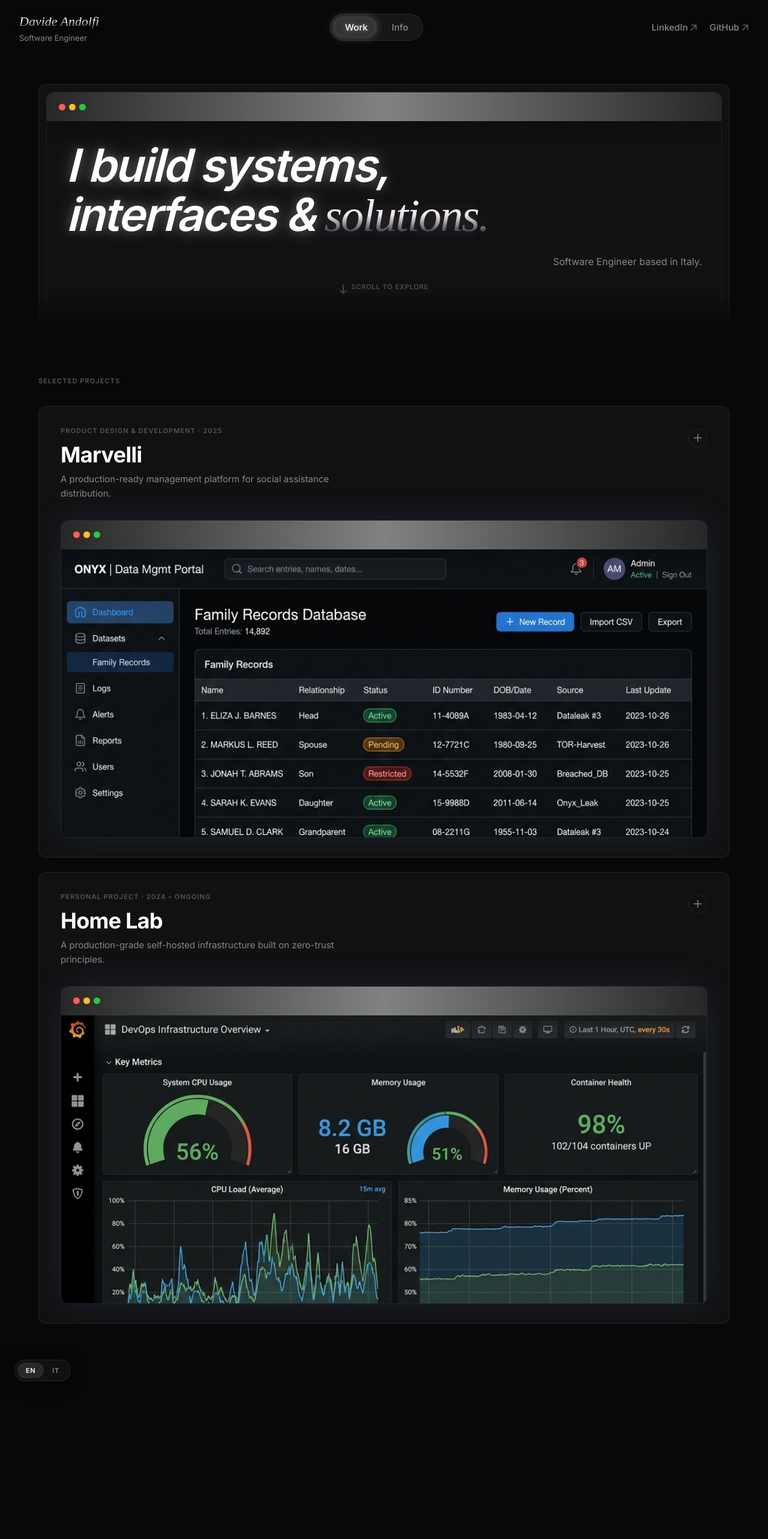
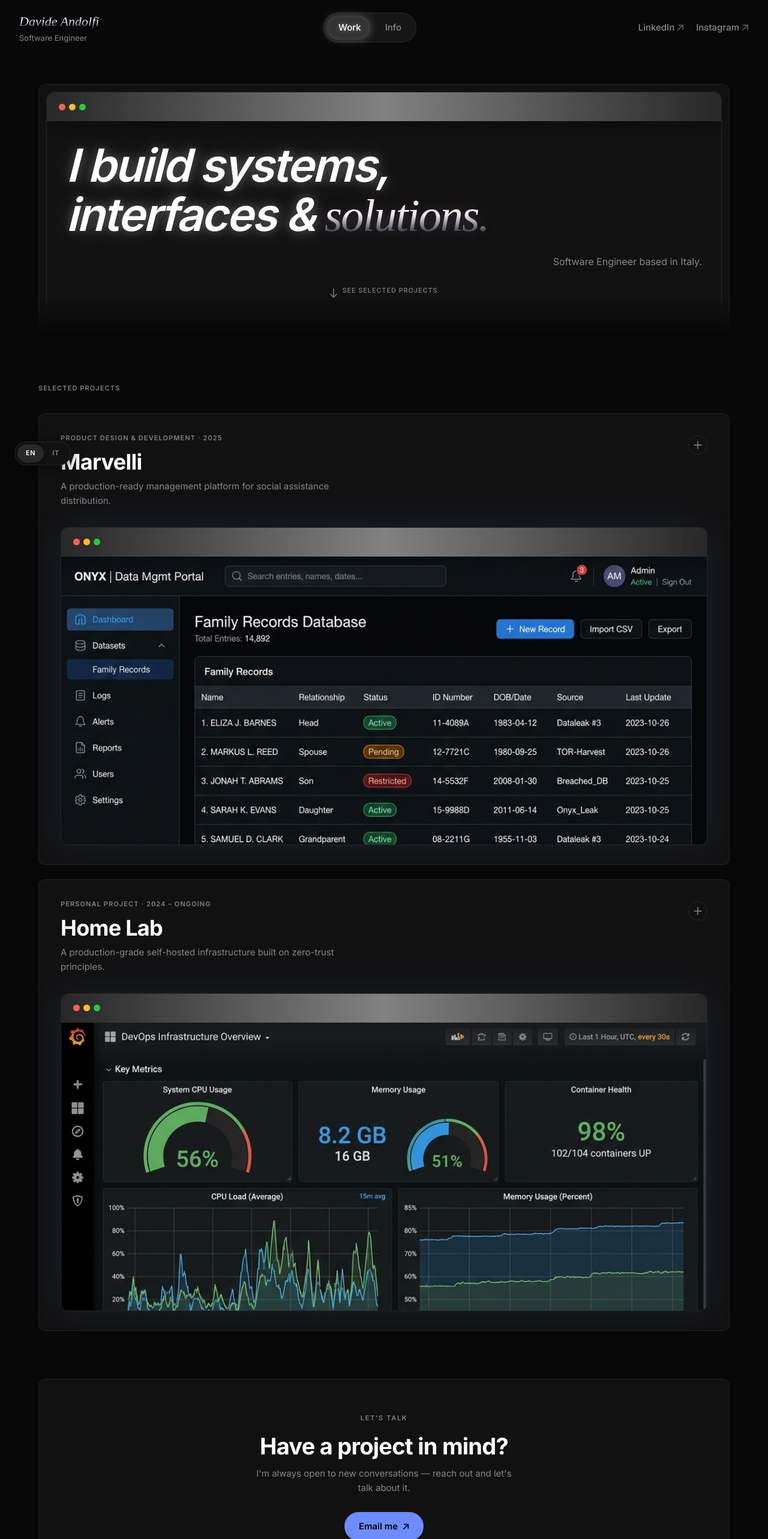
Before and after one commit to DadoBot/portfolio, a React (Vite) app: page / in a window 1280 px wide. Shown: the top 2566 px of the page at 60% size. Before the commit the page ends 2327 px from the top, so only its background shows below. Built offline with nearby package versions, Linux system fonts and the light colour scheme; a web font is replaced by a local one.

Commit message:
feat: enhance portfolio layout and functionality with new sections, improved accessibility, and updated styles

```diff
--- a/src/components/AboutSection.jsx
+++ b/src/components/AboutSection.jsx
@@ -56,13 +56,13 @@ export default function AboutSection({ t }) {
                 <img src={aboutPhoto} alt="Davide Andolfi" className="pw-img" />
               </div>
 
-              <div className="pw-text-wrap block-mission-text" style={{ marginTop: '100px' }}>
-                <h3 className="pw-h3">{t.about.mission_title}</h3>
-                <p className="pw-p">{t.about.mission_text}</p>
+              <div className="pw-text-wrap block-volunt-text" style={{ marginTop: '100px' }}>
+                <h2 className="pw-h3">{t.about.volunteering_title}</h2>
+                <p className="pw-p">{t.about.volunteering_text}</p>
               </div>
 
-              <div className="pw-img-wrap block-volunt-photo" style={{ marginTop: '80px' }}>
-                <img src={volunteeringPhoto} alt="Volunteering" className="pw-img" />
+              <div className="pw-img-wrap block-mission-photo" style={{ marginTop: '80px' }}>
+                <img src={missionPhoto} alt="Mission" className="pw-img" />
               </div>
             </div>
 
@@ -72,13 +72,13 @@ export default function AboutSection({ t }) {
                 <p className="pw-p pw-p--large">{t.about.bio}</p>
               </div>
 
-              <div className="pw-img-wrap block-mission-photo" style={{ marginTop: '80px' }}>
-                <img src={missionPhoto} alt="Mission" className="pw-img" />
+              <div className="pw-img-wrap block-volunt-photo" style={{ marginTop: '80px' }}>
+                <img src={volunteeringPhoto} alt="Volunteering" className="pw-img" />
               </div>
 
-              <div className="pw-text-wrap block-volunt-text" style={{ marginTop: '160px' }}>
-                <h3 className="pw-h3">{t.about.volunteering_title}</h3>
-                <p className="pw-p">{t.about.volunteering_text}</p>
+              <div className="pw-text-wrap block-mission-text" style={{ marginTop: '160px' }}>
+                <h2 className="pw-h3">{t.about.mission_title}</h2>
+                <p className="pw-p">{t.about.mission_text}</p>
               </div>
             </div>
           </div>
--- a/src/components/Navbar.jsx
+++ b/src/components/Navbar.jsx
@@ -46,13 +46,13 @@ export default function Navbar({ activeView, onViewChange, t }) {
           <ArrowUpRight />
         </a>
         <a
-          id="link-github"
+          id="link-instagram"
           className="navbar__link"
-          href="https://github.com/DadoBot"
+          href="https://www.instagram.com/giandolf_34/"
           target="_blank"
           rel="noopener noreferrer"
         >
-          {t.nav.github}
+          {t.nav.instagram}
           <ArrowUpRight />
         </a>
       </div>
--- a/src/components/ProjectCard.jsx
+++ b/src/components/ProjectCard.jsx
@@ -30,22 +30,28 @@ export default function ProjectCard({ project, lang, t, index }) {
     return () => observer.disconnect();
   }, []);
 
+  const toggleOpen = () => setOpen(o => !o);
+  const handleKeyDown = e => {
+    if (e.key === 'Enter' || e.key === ' ' || e.key === 'Spacebar') {
+      e.preventDefault();
+      toggleOpen();
+    }
+  };
+
   return (
     <article
       id={`project-${project.id}`}
       ref={cardRef}
       className="project-card fade-in"
       style={{ transitionDelay: `${index * 0.1}s` }}
+      onClick={toggleOpen}
+      role="button"
+      tabIndex={0}
+      aria-expanded={open}
+      onKeyDown={handleKeyDown}
     >
       {/* Header — always visible */}
-      <div
-        className="project-card__header"
-        onClick={() => setOpen(o => !o)}
-        role="button"
-        tabIndex={0}
-        aria-expanded={open}
-        onKeyDown={e => e.key === 'Enter' && setOpen(o => !o)}
-      >
+      <div className="project-card__header">
         <div>
           <p className="project-card__meta">{data.meta}</p>
           <h2 className="project-card__title">{data.title}</h2>
@@ -81,17 +87,17 @@ export default function ProjectCard({ project, lang, t, index }) {
         <div className="project-card__details">
           <div className="project-detail-grid">
             <div className="project-detail-block">
-              <h4>{t.projects.role}</h4>
+              <h3>{t.projects.role}</h3>
               <p>{data.role}</p>
             </div>
             <div className="project-detail-block">
-              <h4>{t.projects.approach}</h4>
+              <h3>{t.projects.approach}</h3>
               <p>{data.approach}</p>
             </div>
           </div>
 
           <div className="project-detail-block">
-            <h4>{t.projects.learnings}</h4>
+            <h3>{t.projects.learnings}</h3>
             <ul className="project-learnings">
               {data.learnings.map((item, i) => (
                 <li key={i}>{item}</li>
--- a/src/components/WorkSection.jsx
+++ b/src/components/WorkSection.jsx
@@ -3,17 +3,27 @@ import ProjectCard from './ProjectCard';
 import projects from '../data/projects';
 
 function ScrollIndicator({ label }) {
+  const handleClick = () => {
+    document.getElementById('projects-list')?.scrollIntoView({ behavior: 'smooth', block: 'start' });
+  };
   return (
-    <div className="scroll-indicator" aria-hidden="true">
-      <div className="scroll-indicator__arrow">
+    <button type="button" className="scroll-indicator" onClick={handleClick}>
+      <span className="scroll-indicator__arrow" aria-hidden="true">
         <svg width="12" height="16" viewBox="0 0 12 16" fill="none">
           <path d="M6 1V15M6 15L1 10M6 15L11 10" stroke="currentColor" strokeWidth="1.5" strokeLinecap="round" strokeLinejoin="round" />
         </svg>
-      </div>
+      </span>
       <span>{label}</span>
-    </div>
+    </button>
   );
 }
+
+const ArrowUpRight = () => (
+  <svg width="11" height="11" viewBox="0 0 10 10" fill="none" aria-hidden="true">
+    <path d="M1.5 8.5L8.5 1.5M8.5 1.5H2.5M8.5 1.5V7.5"
+      stroke="currentColor" strokeWidth="1.5" strokeLinecap="round" strokeLinejoin="round" />
+  </svg>
+);
 
 export default function WorkSection({ lang, t }) {
   return (
@@ -36,7 +46,7 @@ export default function WorkSection({ lang, t }) {
 
         {/* Projects */}
         <p className="section-label">{t.projects.label}</p>
-        <div className="projects-list">
+        <div id="projects-list" className="projects-list">
           {projects.map((project, i) => (
             <ProjectCard
               key={project.id}
@@ -48,6 +58,17 @@ export default function WorkSection({ lang, t }) {
           ))}
         </div>
 
+        {/* Closing CTA */}
+        <div className="work-cta">
+          <p className="pw-eyebrow">{t.contact.eyebrow}</p>
+          <h2 className="work-cta__title">{t.contact.title}</h2>
+          <p className="work-cta__text">{t.contact.text}</p>
+          <a className="work-cta__button" href="mailto:davide.andolfi.lavoro@gmail.com">
+            {t.contact.cta}
+            <ArrowUpRight />
+          </a>
+        </div>
+
       </div>
     </section>
   );
--- a/src/i18n/en.js
+++ b/src/i18n/en.js
@@ -3,14 +3,21 @@ const en = {
     work: 'Work',
     about: 'Info',
     linkedin: 'LinkedIn',
-    github: 'GitHub',
+    instagram: 'Instagram',
   },
   hero: {
     line1: 'I build systems,',
     line2: 'interfaces &',
     accent: 'solutions.',
     sub: 'Software Engineer based in Italy.',
-    scroll: 'Scroll to explore',
+    scroll: 'See selected projects',
+  },
+  contact: {
+    eyebrow: "Let's talk",
+    title: "Have a project in mind?",
+    text: "I'm always open to new conversations — reach out and let's talk about it.",
+    cta: 'Email me',
+    floatingLabel: 'Contact',
   },
   projects: {
     label: 'Selected Projects',
--- a/src/i18n/it.js
+++ b/src/i18n/it.js
@@ -3,14 +3,21 @@ const it = {
     work: 'Progetti',
     about: 'Chi sono',
     linkedin: 'LinkedIn',
-    github: 'GitHub',
+    instagram: 'Instagram',
   },
   hero: {
     line1: 'Realizzo sistemi,',
     line2: 'interfacce &',
     accent: 'soluzioni.',
     sub: 'Software Engineer con base in Italia.',
-    scroll: 'Scorri per scoprire',
+    scroll: 'Vedi i progetti selezionati',
+  },
+  contact: {
+    eyebrow: 'Parliamone',
+    title: 'Hai un progetto in mente?',
+    text: 'Sono sempre aperto a nuove conversazioni — scrivimi e parliamone.',
+    cta: 'Scrivimi',
+    floatingLabel: 'Contatti',
   },
   projects: {
     label: 'Progetti Selezionati',
--- a/src/index.css
+++ b/src/index.css
@@ -20,7 +20,7 @@
   --border-hover: rgba(255, 255, 255, 0.18);
   --text-primary: #FFFFFF;
   --text-secondary: #888888;
-  --text-tertiary: #555555;
+  --text-tertiary: #808080;
   --accent-glow: rgba(110, 140, 255, 0.12);
   --accent-glow-hover: rgba(110, 140, 255, 0.22);
   --accent-blue: #6E8CFF;
@@ -53,6 +53,10 @@ body {
 }
 
 /* ---------- Page Init Animation ---------- */
+/* Opacity-only: a transform here (even one that resolves to identity) makes
+   #root a containing block for its position:fixed descendants (navbar,
+   language toggle, contact button), pinning them to the document instead
+   of the viewport. */
 #root {
   animation: pageEnter 0.5s ease forwards;
 }
@@ -60,12 +64,10 @@ body {
 @keyframes pageEnter {
   from {
     opacity: 0;
-    transform: translateY(8px);
   }
 
   to {
     opacity: 1;
-    transform: none;
   }
 }
 
@@ -83,6 +85,22 @@ h5 {
 a {
   color: inherit;
   text-decoration: none;
+}
+
+button {
+  font: inherit;
+  color: inherit;
+}
+
+/* ---------- Focus ---------- */
+:focus {
+  outline: none;
+}
+
+:focus-visible {
+  outline: 2px solid var(--accent-blue);
+  outline-offset: 3px;
+  border-radius: var(--radius-sm);
 }
 
 /* ---------- Scrollbar ---------- */
@@ -117,15 +135,22 @@ a {
   display: flex;
   align-items: center;
   justify-content: space-between;
+  gap: 16px;
   background-color: var(--bg);
 }
 
 .navbar__brand {
   display: flex;
   flex-direction: column;
+  /* Allow this block to shrink/ellipsis below its content width instead of
+     squeezing the nav-toggle pill (flex items default to a content-based
+     min-width, which forces siblings to shrink together otherwise). */
+  min-width: 0;
+  flex-shrink: 1;
 }
 
 .navbar__name {
+  display: block;
   font-size: 22px;
   font-family: 'Gloock', serif;
   font-style: italic;
@@ -136,6 +161,15 @@ a {
   background-clip: text;
   text-shadow: 0 5px 15px #0057ff1a, 0 -5px 15px #ff5a0014, 0 0 30px #fff3;
   padding-right: 4px;
+  white-space: nowrap;
+  overflow: hidden;
+  text-overflow: ellipsis;
+}
+
+.navbar__role {
+  white-space: nowrap;
+  overflow: hidden;
+  text-overflow: ellipsis;
 }
 
 .navbar__role {
@@ -151,6 +185,9 @@ a {
   border: 1px solid var(--border);
   border-radius: var(--radius-pill);
   padding: 4px;
+  /* Never let this shrink below its label width — losing the brand name to
+     an ellipsis is fine, a squeezed/clipped "Work · Info" pill is not. */
+  flex-shrink: 0;
 }
 
 .nav-toggle__slider {
@@ -385,12 +422,21 @@ a {
   align-items: center;
   justify-content: center;
   gap: 8px;
-  margin-top: 20px;
+  margin: 20px auto 0;
   color: var(--text-tertiary);
   font-size: 11px;
   letter-spacing: 0.08em;
   text-transform: uppercase;
   font-weight: 500;
+  background: none;
+  border: none;
+  cursor: pointer;
+  padding: 6px 10px;
+  transition: var(--transition-fast);
+}
+
+.scroll-indicator:hover {
+  color: var(--text-primary);
 }
 
 .scroll-indicator__arrow {
@@ -550,7 +596,7 @@ a {
   margin-bottom: 32px;
 }
 
-.project-detail-block h4 {
+.project-detail-block h3 {
   font-size: 11px;
   font-weight: 600;
   letter-spacing: 0.1em;
@@ -611,6 +657,85 @@ a {
 .tech-tag:hover {
   border-color: var(--border-hover);
   color: var(--text-secondary);
+}
+
+/* ---------- Work Closing CTA ---------- */
+.work-cta {
+  margin-top: 80px;
+  padding: 56px 48px;
+  border: 1px solid var(--border);
+  border-radius: var(--radius-md);
+  background: var(--surface);
+  text-align: center;
+  transition: var(--transition);
+}
+
+.work-cta:hover {
+  border-color: var(--border-hover);
+  box-shadow: 0 0 60px var(--accent-glow);
+}
+
+.work-cta .pw-eyebrow {
+  justify-content: center;
+  margin-bottom: 16px;
+}
+
+.work-cta__title {
+  font-size: clamp(26px, 3.5vw, 38px);
+  font-weight: 700;
+  letter-spacing: -0.02em;
+  color: var(--text-primary);
+  margin-bottom: 12px;
+}
+
+.work-cta__text {
+  font-size: 15px;
+  color: var(--text-secondary);
+  max-width: 440px;
+  margin: 0 auto 28px;
+  line-height: 1.6;
+}
+
+.work-cta__button {
+  display: inline-flex;
+  align-items: center;
+  gap: 8px;
+  background: var(--accent-blue);
+  color: #050505;
+  font-size: 15px;
+  font-weight: 600;
+  padding: 12px 24px;
+  border-radius: var(--radius-pill);
+  transition: var(--transition-fast);
+}
+
+.work-cta__button:hover {
+  box-shadow: 0 0 30px var(--accent-glow-hover);
+  transform: translateY(-1px);
+}
+
+/* ---------- Pinned Contact Button ---------- */
+.contact-fab {
+  position: fixed;
+  bottom: 24px;
+  right: 24px;
+  z-index: 200;
+  display: flex;
+  align-items: center;
+  gap: 8px;
+  background: var(--accent-blue);
+  color: #050505;
+  font-size: 13px;
+  font-weight: 600;
+  padding: 10px 18px;
+  border-radius: var(--radius-pill);
+  box-shadow: 0 4px 24px rgba(0, 0, 0, 0.5);
+  transition: var(--transition-fast);
+}
+
+.contact-fab:hover {
+  box-shadow: 0 0 30px var(--accent-glow-hover), 0 4px 24px rgba(0, 0, 0, 0.5);
+  transform: translateY(-1px);
 }
 
 /* ---------- About Section (Perry Wang Layout) ---------- */
@@ -785,19 +910,19 @@ a {
     order: 2;
   }
 
-  .block-mission-photo {
+  .block-volunt-photo {
     order: 3;
   }
 
-  .block-mission-text {
+  .block-volunt-text {
     order: 4;
   }
 
-  .block-volunt-photo {
+  .block-mission-photo {
     order: 5;
   }
 
-  .block-volunt-text {
+  .block-mission-text {
     order: 6;
   }
 
@@ -915,6 +1040,18 @@ a {
     bottom: 16px;
     left: 16px;
   }
+
+  .contact-fab {
+    bottom: 16px;
+    right: 16px;
+    padding: 9px 14px;
+    font-size: 12px;
+  }
+
+  .work-cta {
+    margin-top: 56px;
+    padding: 40px 24px;
+  }
 }
 
 @media (max-width: 480px) {
--- a/vite.config.js
+++ b/vite.config.js
@@ -1,7 +1,10 @@
 import { defineConfig } from 'vite'
 import react from '@vitejs/plugin-react'
 
-export default defineConfig({
+export default defineConfig(({ command }) => ({
   plugins: [react()],
-  base: '/portfolio/',
-})
+  // GitHub Pages serves the site under /portfolio/, but that base path
+  // breaks the dev server root (and LAN access from other devices) — only
+  // apply it for production builds.
+  base: command === 'build' ? '/portfolio/' : '/',
+}))
```
Also changed, not shown: 1 other file (tests, documents, lock files or other folders).
